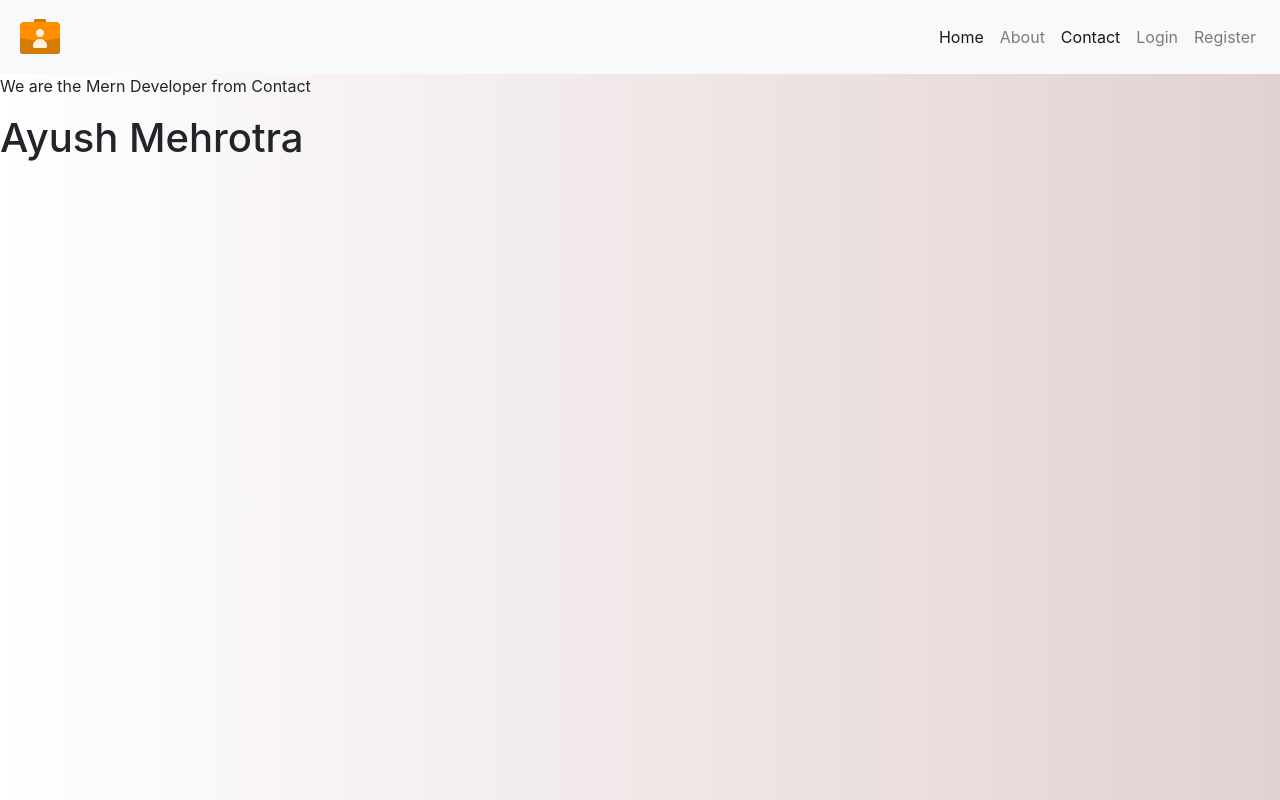
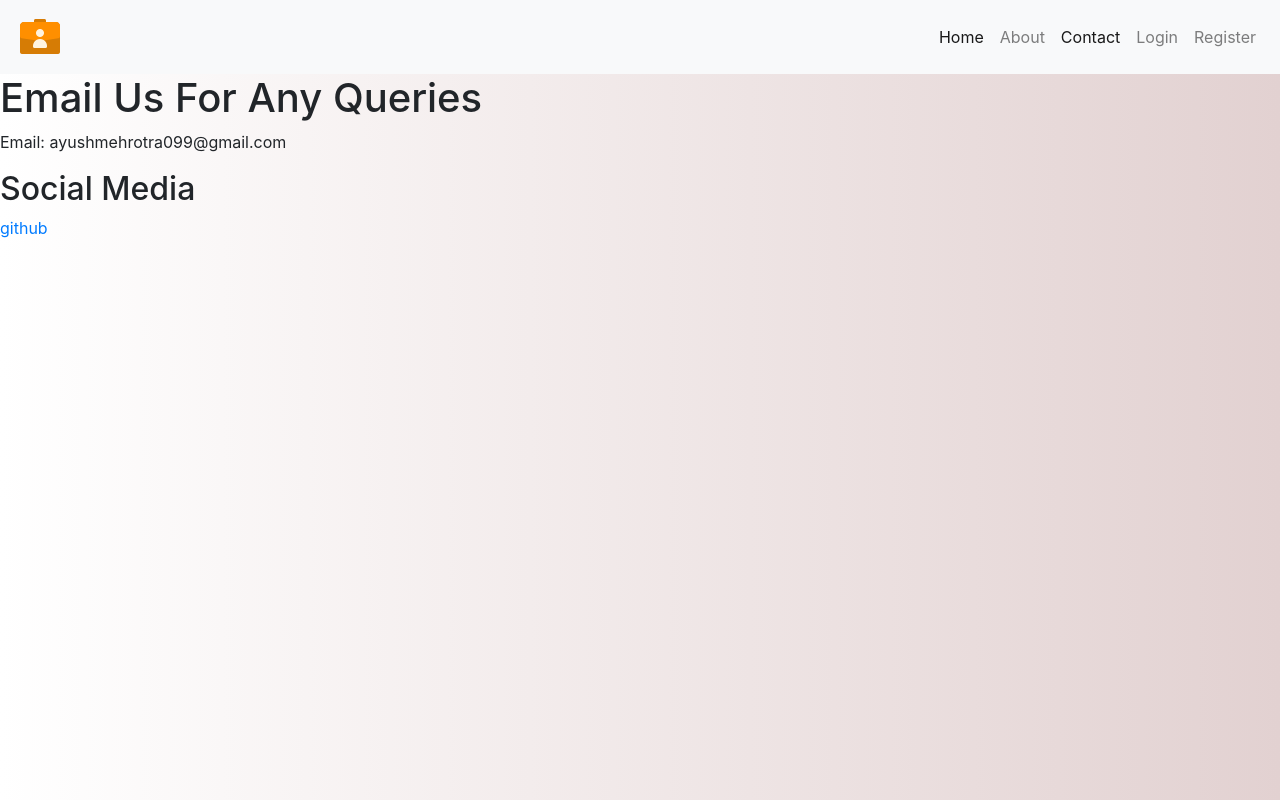
Before and after one commit to Ayushoopp/Portfolio, a React (Create React App) app in the folder client/: page /contact in a window 1280 px wide. Built offline with nearby package versions, Linux system fonts and the light colour scheme.

Commit message:
Updated Contact Us Page

```diff
--- a/client/src/components/Contact.js
+++ b/client/src/components/Contact.js
@@ -2,9 +2,13 @@ import React from 'react'
 
 const Contact = () => {
   return (
-    <div>
-      <p>We are the Mern Developer  from Contact</p>
-      <h1>Ayush Mehrotra</h1>
+
+    <div >
+      <h1>Email Us For Any Queries</h1>
+      <p>Email: ayushmehrotra099@gmail.com</p>
+
+      <h2>Social Media</h2>
+    <a href='https://github.com/Ayushoopp'>github</a>
     </div>
   )
 }
--- a/client/src/components/Login.js
+++ b/client/src/components/Login.js
@@ -1,6 +1,7 @@
 import React from 'react'
 import "./../App.css"
 import "bootstrap/dist/css/bootstrap.css"
+import { NavLink } from 'react-router-dom'
 
 const Login = () => {
   return (
@@ -11,6 +12,7 @@ const Login = () => {
     <p>Password :</p>
     <input type="password" name="password" id="" placeholder='password' />
      </form>
+     <NavLink to="/signup" > Don't have an account</NavLink>
     </div>
   )
 }
--- a/client/src/components/Signup.js
+++ b/client/src/components/Signup.js
@@ -2,6 +2,7 @@ import React from 'react'
 import "bootstrap/dist/css/bootstrap.css";
 import signupLogo from "../signUp.avif"
 import "./../App.css"
+import { NavLink } from 'react-router-dom';
 
 const Signup = () => {
   return (
@@ -44,6 +45,7 @@ const Signup = () => {
 
     </div>
   </form>
+  <NavLink to="/Login">Already Have An Account?</NavLink>
 </main>
   </body>
 
```
